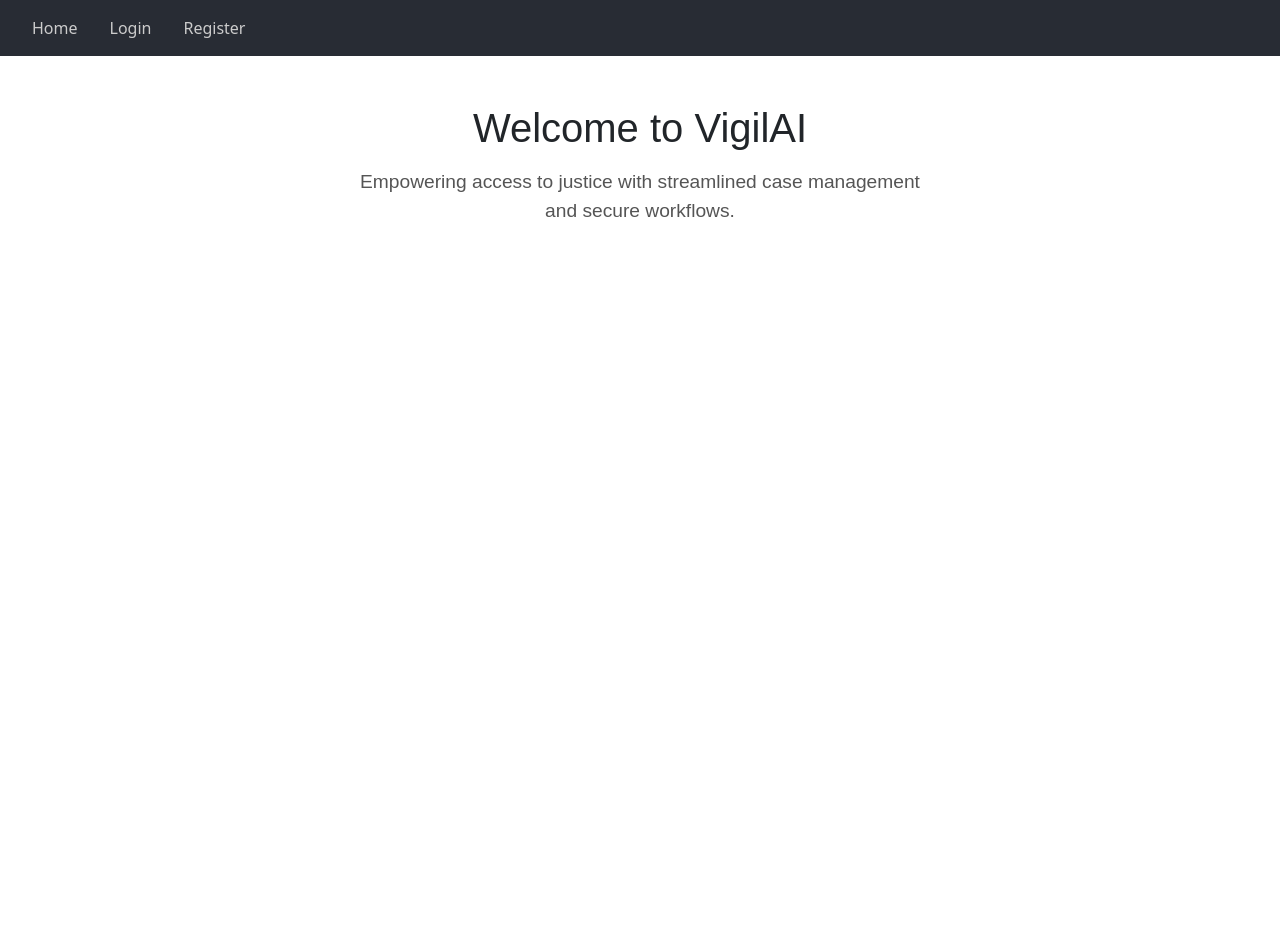
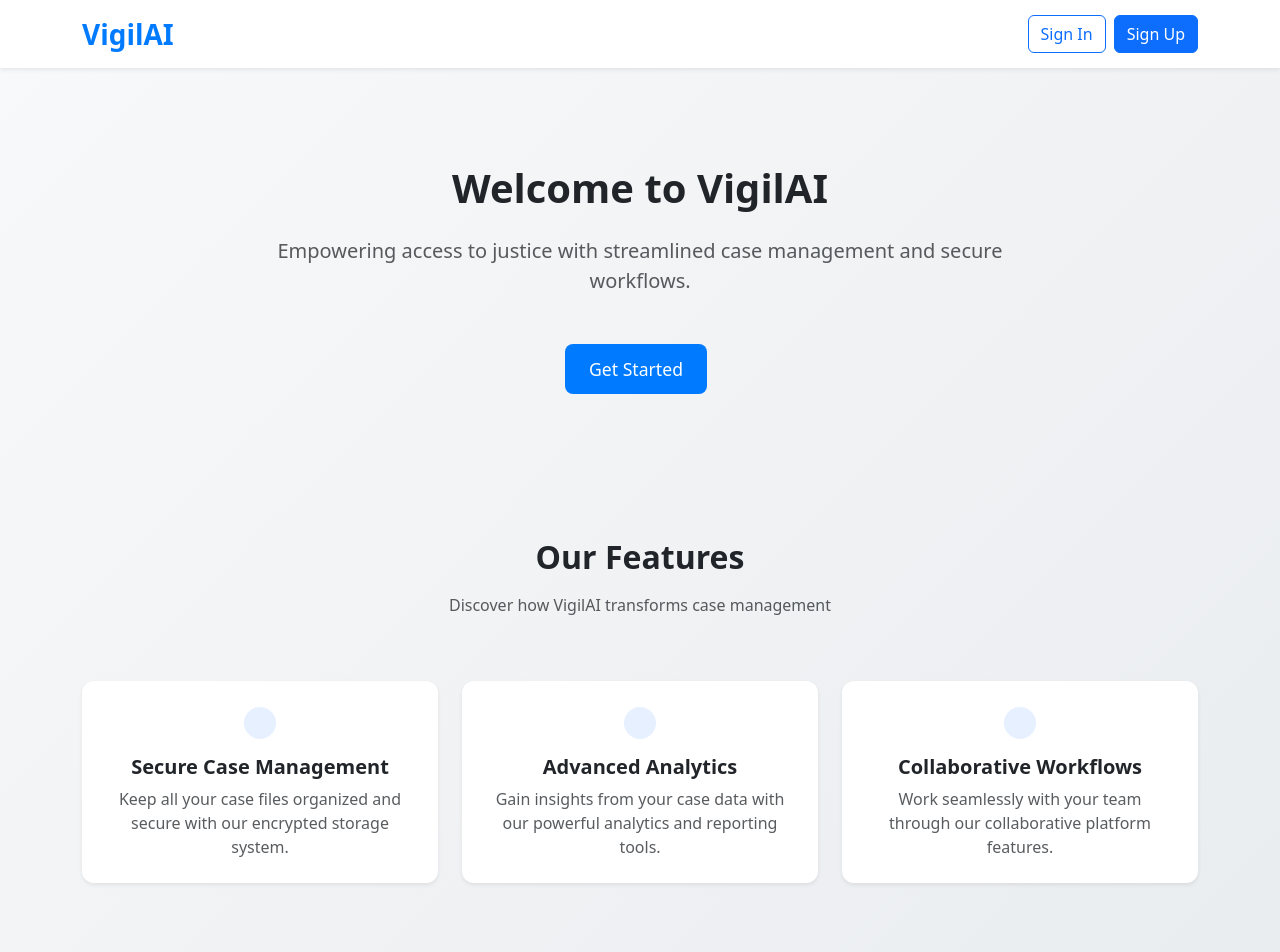
Before and after one commit to r4m335/vigilai, a React (Create React App) app in the folder vigilai_frontend/: page / in a window 1280 px wide. Shown: the top 952 px of the page. Before the commit the page ends 800 px from the top, so only its background shows below. Built offline with nearby package versions, Linux system fonts and the light colour scheme.

Commit message:
improved front end design

```diff
--- a/vigilai_frontend/src/App.js
+++ b/vigilai_frontend/src/App.js
@@ -4,15 +4,14 @@ import Login from './pages/Login';
 import Register from './pages/Register';
 import Home from './pages/Home';
 import PrivateRoute from './components/PrivateRoute';
-import NavBar from './components/NavBar';
 import AppRoutes from './routes/AppRoutes';
+import './Auth.css';
 
 
 
 function App() {
   return (
     <>
-      <NavBar />
       <Router>
         <Routes>
           <Route path="*" element={<AppRoutes />} />
--- /dev/null
+++ b/vigilai_frontend/src/Auth.css
@@ -0,0 +1,98 @@
+.auth-container {
+  background: linear-gradient(135deg, #f8f9fa 0%, #e9ecef 100%);
+  min-height: 100vh;
+}
+
+.auth-card {
+  border-radius: 12px;
+  background: #fff;
+}
+
+.auth-input {
+  border-radius: 8px;
+  padding: 12px 16px;
+  border: 1px solid #ced4da;
+  transition: all 0.3s;
+}
+
+.auth-input:focus {
+  border-color: #007bff;
+  box-shadow: 0 0 0 0.2rem rgba(0, 123, 255, 0.15);
+}
+
+.auth-button {
+  border-radius: 8px;
+  background: #007bff;
+  border: none;
+  font-size: 16px;
+  transition: all 0.3s;
+}
+
+.auth-button:hover {
+  background: #0069d9;
+  transform: translateY(-1px);
+  box-shadow: 0 4px 8px rgba(0, 123, 255, 0.3);
+}
+
+.auth-button:disabled {
+  background: #6c757d;
+  transform: none;
+  box-shadow: none;
+}
+
+.text-primary {
+  color: #007bff !important;
+}
+
+@media (max-width: 576px) {
+  .auth-card {
+    margin: 0 15px;
+    padding: 20px;
+  }
+}
+/* Add these to your existing Auth.css */
+
+/* Home Page Styles */
+.min-vh-100 {
+  min-height: 100vh;
+}
+
+.display-4 {
+  font-size: 2.5rem;
+  font-weight: 300;
+  line-height: 1.2;
+}
+
+.lead {
+  font-size: 1.25rem;
+  font-weight: 300;
+}
+
+.btn-lg {
+  padding: 0.75rem 1.5rem;
+  font-size: 1.1rem;
+  border-radius: 0.5rem;
+}
+
+.bg-opacity-10 {
+  background-color: rgba(var(--bs-primary-rgb), 0.1) !important;
+}
+
+/* Bootstrap Icons (if not already included) */
+@import url("https://cdn.jsdelivr.net/npm/bootstrap-icons@1.10.3/font/bootstrap-icons.css");
+
+/* Responsive adjustments */
+@media (max-width: 768px) {
+  .display-4 {
+    font-size: 2rem;
+  }
+
+  .lead {
+    font-size: 1.1rem;
+  }
+
+  .btn-lg {
+    font-size: 1rem;
+    padding: 0.6rem 1.2rem;
+  }
+}
--- a/vigilai_frontend/src/pages/Home.js
+++ b/vigilai_frontend/src/pages/Home.js
@@ -1,32 +1,110 @@
 import React from 'react';
+import { Container, Row, Col, Card, Button } from 'react-bootstrap';
+import { Link } from 'react-router-dom';
+import 'bootstrap/dist/css/bootstrap.min.css';
 
 const Home = () => {
   return (
-    <div style={styles.container}>
-      <h1 style={styles.heading}>Welcome to VigilAI</h1>
-      <p style={styles.subtitle}>
-        Empowering access to justice with streamlined case management and secure workflows.
-      </p>
+    <div className="min-vh-100" style={{ background: 'linear-gradient(135deg, #f8f9fa 0%, #e9ecef 100%)' }}>
+      {/* Header */}
+      <nav className="navbar navbar-expand-lg navbar-light bg-white shadow-sm">
+        <Container>
+          <span className="navbar-brand fw-bold text-primary fs-3">VigilAI</span>
+          <div className="navbar-nav ms-auto">
+            <Link to="/login" className="btn btn-outline-primary me-2">Sign In</Link>
+            <Link to="/register" className="btn btn-primary">Sign Up</Link>
+          </div>
+        </Container>
+      </nav>
+
+      {/* Hero Section */}
+      <Container className="py-5">
+        <Row className="justify-content-center text-center py-5">
+          <Col lg={8}>
+            <h1 className="fw-bold display-4 mb-4 text-dark">Welcome to VigilAI</h1>
+            <p className="lead text-muted mb-5">
+              Empowering access to justice with streamlined case management and secure workflows.
+            </p>
+            <div className="d-grid gap-2 d-md-flex justify-content-md-center">
+              <Link to="/register" className="btn btn-primary btn-lg px-4 me-md-2 auth-button">
+                Get Started
+              </Link>
+
+            </div>
+          </Col>
+        </Row>
+      </Container>
+
+      {/* Features Section */}
+      <Container className="py-5">
+        <Row className="text-center mb-5">
+          <Col>
+            <h2 className="fw-bold mb-3">Our Features</h2>
+            <p className="text-muted">Discover how VigilAI transforms case management</p>
+          </Col>
+        </Row>
+
+        <Row className="g-4">
+          <Col md={4}>
+            <Card className="h-100 border-0 shadow-sm auth-card">
+              <Card.Body className="p-4 text-center">
+                <div className="bg-primary bg-opacity-10 rounded-circle d-inline-flex p-3 mb-3">
+                  <i className="bi bi-shield-check text-primary fs-1"></i>
+                </div>
+                <Card.Title className="fw-bold">Secure Case Management</Card.Title>
+                <Card.Text className="text-muted">
+                  Keep all your case files organized and secure with our encrypted storage system.
+                </Card.Text>
+              </Card.Body>
+            </Card>
+          </Col>
+
+          <Col md={4}>
+            <Card className="h-100 border-0 shadow-sm auth-card">
+              <Card.Body className="p-4 text-center">
+                <div className="bg-primary bg-opacity-10 rounded-circle d-inline-flex p-3 mb-3">
+                  <i className="bi bi-graph-up text-primary fs-1"></i>
+                </div>
+                <Card.Title className="fw-bold">Advanced Analytics</Card.Title>
+                <Card.Text className="text-muted">
+                  Gain insights from your case data with our powerful analytics and reporting tools.
+                </Card.Text>
+              </Card.Body>
+            </Card>
+          </Col>
+
+          <Col md={4}>
+            <Card className="h-100 border-0 shadow-sm auth-card">
+              <Card.Body className="p-4 text-center">
+                <div className="bg-primary bg-opacity-10 rounded-circle d-inline-flex p-3 mb-3">
+                  <i className="bi bi-people-fill text-primary fs-1"></i>
+                </div>
+                <Card.Title className="fw-bold">Collaborative Workflows</Card.Title>
+                <Card.Text className="text-muted">
+                  Work seamlessly with your team through our collaborative platform features.
+                </Card.Text>
+              </Card.Body>
+            </Card>
+          </Col>
+        </Row>
+      </Container>
+
+      {/* Footer */}
+      <footer className="bg-white mt-5 py-4 border-top">
+        <Container>
+          <Row>
+            <Col md={6}>
+              <p className="mb-0 text-muted">© 2023 VigilAI. All rights reserved.</p>
+            </Col>
+            <Col md={6} className="text-md-end">
+              <Link to="#" className="text-decoration-none text-muted me-3">Privacy Policy</Link>
+              <Link to="#" className="text-decoration-none text-muted">Terms of Service</Link>
+            </Col>
+          </Row>
+        </Container>
+      </footer>
     </div>
   );
 };
 
-const styles = {
-  container: {
-    margin: '2rem auto',
-    maxWidth: '600px',
-    textAlign: 'center',
-    padding: '1rem',
-    fontFamily: 'Arial, sans-serif',
-  },
-  heading: {
-    fontSize: '2.5rem',
-    marginBottom: '1rem',
-  },
-  subtitle: {
-    fontSize: '1.2rem',
-    color: '#555',
-  },
-};
-
 export default Home;
--- a/vigilai_frontend/src/pages/Login.js
+++ b/vigilai_frontend/src/pages/Login.js
@@ -1,7 +1,8 @@
 import React, { useState } from 'react';
 import axios from 'axios';
-import { Container, Row, Col, Form, Button, Alert } from 'react-bootstrap';
-import { useNavigate } from 'react-router-dom';
+import { Container, Row, Col, Form, Button, Alert, Card } from 'react-bootstrap';
+import { useNavigate, Link } from 'react-router-dom';
+import 'bootstrap/dist/css/bootstrap.min.css';
 
 function Login() {
   const [email, setEmail] = useState('');
@@ -14,13 +15,13 @@ function Login() {
     e.preventDefault();
     setError(null);
     setLoading(true);
+
     try {
       const response = await axios.post('/api/token/', { username: email, password });
       localStorage.setItem('access_token', response.data.access);
       localStorage.setItem('refresh_token', response.data.refresh);
-      navigate('/');  // Redirect to home/dashboard
+      navigate('/');
     } catch (err) {
-      console.error(err);
       setError('Login failed. Please check your credentials.');
     } finally {
       setLoading(false);
@@ -28,41 +29,73 @@ function Login() {
   };
 
   return (
-    <Container className="mt-5">
-      <Row className="justify-content-md-center">
-        <Col xs={12} md={6}>
-          <div className="card p-4 shadow-sm">
-            <h3 className="text-center mb-4">Sign In</h3>
-            {error && <Alert variant="danger">{error}</Alert>}
+    <Container className="d-flex vh-100 justify-content-center align-items-center auth-container">
+      <Row className="w-100 justify-content-center">
+        <Col xs={12} sm={10} md={8} lg={6} xl={5}>
+          <Card className="p-4 shadow-sm border-0 auth-card">
+            <div className="text-center mb-4">
+              <h2 className="fw-bold text-primary">VigilAI</h2>
+              <p className="text-muted">Partner in justice</p>
+            </div>
+
+            <div className="text-center mb-4">
+              <h4 className="fw-bold">Sign In to Your Account</h4>
+              <p className="text-muted">Welcome back! Please enter your details</p>
+            </div>
+
+            {error && (
+              <Alert variant="danger" className="text-center">
+                {error}
+              </Alert>
+            )}
 
             <Form onSubmit={handleLogin}>
-              <Form.Group className="mb-3" controlId="loginEmail">
-                <Form.Label>Email address</Form.Label>
+              <Form.Group className="mb-3">
+                <Form.Label>Email</Form.Label>
                 <Form.Control
                   type="email"
-                  placeholder="Enter email"
+                  placeholder="Enter your email"
                   value={email}
                   onChange={(e) => setEmail(e.target.value)}
                   required
+                  className="auth-input"
                 />
               </Form.Group>
 
-              <Form.Group className="mb-4" controlId="loginPassword">
+              <Form.Group className="mb-4">
                 <Form.Label>Password</Form.Label>
                 <Form.Control
                   type="password"
-                  placeholder="Password"
+                  placeholder="Enter your password"
                   value={password}
                   onChange={(e) => setPassword(e.target.value)}
                   required
+                  className="auth-input"
                 />
+                <div className="d-flex justify-content-end">
+                  <Link to="/forgot-password" className="text-decoration-none text-primary small">
+                    Forgot Password?
+                  </Link>
+                </div>
               </Form.Group>
 
-              <Button variant="primary" type="submit" className="w-100" disabled={loading}>
-                {loading ? 'Logging in...' : 'Sign In'}
+              <Button
+                variant="primary"
+                type="submit"
+                className="w-100 py-2 fw-bold auth-button"
+                disabled={loading}
+              >
+                {loading ? 'Signing In...' : 'Sign In'}
               </Button>
             </Form>
-          </div>
+
+            <div className="text-center mt-4">
+              <span className="text-muted">Don't have an account? </span>
+              <Link to="/register" className="text-decoration-none fw-bold text-primary">
+                Sign Up
+              </Link>
+            </div>
+          </Card>
         </Col>
       </Row>
     </Container>
--- a/vigilai_frontend/src/pages/Register.js
+++ b/vigilai_frontend/src/pages/Register.js
@@ -1,72 +1,112 @@
 import React, { useState } from 'react';
 import axios from 'axios';
-import { Container, Row, Col, Form, Button, Alert } from 'react-bootstrap';
-import { useNavigate } from 'react-router-dom';
+import { Container, Row, Col, Form, Button, Alert, Card } from 'react-bootstrap';
+import { useNavigate, Link } from 'react-router-dom';
+import 'bootstrap/dist/css/bootstrap.min.css';
 
-function Login() {
+function Register() {
   const [email, setEmail] = useState('');
   const [password, setPassword] = useState('');
+  const [success, setSuccess] = useState(null);
   const [error, setError] = useState(null);
   const [loading, setLoading] = useState(false);
   const navigate = useNavigate();
 
-  const handleLogin = async (e) => {
+  const handleRegister = async (e) => {
     e.preventDefault();
     setError(null);
     setLoading(true);
+
     try {
-      const response = await axios.post('/api/token/', { username: email, password });
-      localStorage.setItem('access_token', response.data.access);
-      localStorage.setItem('refresh_token', response.data.refresh);
-      navigate('/login');  // Redirect to home/dashboard
+      await axios.post('/api/register/', { username: email, password });
+      setSuccess(true);
+      setTimeout(() => {
+        navigate('/login');
+      }, 2000);
     } catch (err) {
-      console.error(err);
-      setError('Login failed. Please check your credentials.');
+      setError('Registration failed. Please try again.');
+      setSuccess(false);
     } finally {
       setLoading(false);
     }
   };
 
   return (
-    <Container className="mt-5">
-      <Row className="justify-content-md-center">
-        <Col xs={12} md={6}>
-          <div className="card p-4 shadow-sm">
-            <h3 className="text-center mb-4">Sign Up</h3>
-            {error && <Alert variant="danger">{error}</Alert>}
+    <Container className="d-flex vh-100 justify-content-center align-items-center auth-container">
+      <Row className="w-100 justify-content-center">
+        <Col xs={12} sm={10} md={8} lg={6} xl={5}>
+          <Card className="p-4 shadow-sm border-0 auth-card">
+            <div className="text-center mb-4">
+              <h2 className="fw-bold text-primary">VigilAI</h2>
+              <p className="text-muted">Partner in justice</p>
+            </div>
 
-            <Form onSubmit={handleLogin}>
-              <Form.Group className="mb-3" controlId="loginEmail">
-                <Form.Label>Email address</Form.Label>
+            <div className="text-center mb-4">
+              <h4 className="fw-bold">Create an Account</h4>
+              <p className="text-muted">And serve justice</p>
+            </div>
+
+            {success === true && (
+              <Alert variant="success" className="text-center">
+                Registration successful! Redirecting to login...
+              </Alert>
+            )}
+            {error && (
+              <Alert variant="danger" className="text-center">
+                {error}
+              </Alert>
+            )}
+
+            <Form onSubmit={handleRegister}>
+              <Form.Group className="mb-3">
+                <Form.Label>Email</Form.Label>
                 <Form.Control
                   type="email"
-                  placeholder="Enter email"
+                  placeholder="Enter your email"
                   value={email}
                   onChange={(e) => setEmail(e.target.value)}
                   required
+                  className="auth-input"
                 />
               </Form.Group>
 
-              <Form.Group className="mb-4" controlId="loginPassword">
+              <Form.Group className="mb-4">
                 <Form.Label>Password</Form.Label>
                 <Form.Control
                   type="password"
-                  placeholder="Password"
+                  placeholder="Create a password"
                   value={password}
                   onChange={(e) => setPassword(e.target.value)}
                   required
+                  minLength={6}
+                  className="auth-input"
                 />
+                <Form.Text className="text-muted">
+                  Password must be at least 6 characters long.
+                </Form.Text>
               </Form.Group>
 
-              <Button variant="primary" type="submit" className="w-100" disabled={loading}>
-                {loading ? 'Registering in...' : 'Sign Up'}
+              <Button
+                variant="primary"
+                type="submit"
+                className="w-100 py-2 fw-bold auth-button"
+                disabled={loading}
+              >
+                {loading ? 'Creating Account...' : 'Register'}
               </Button>
             </Form>
-          </div>
+
+            <div className="text-center mt-4">
+              <span className="text-muted">Already have an account? </span>
+              <Link to="/login" className="text-decoration-none fw-bold text-primary">
+                Sign In
+              </Link>
+            </div>
+          </Card>
         </Col>
       </Row>
     </Container>
   );
 }
 
-export default Login;
+export default Register;
```
Also changed, not shown: 2 other files (tests, documents, lock files or other folders).
